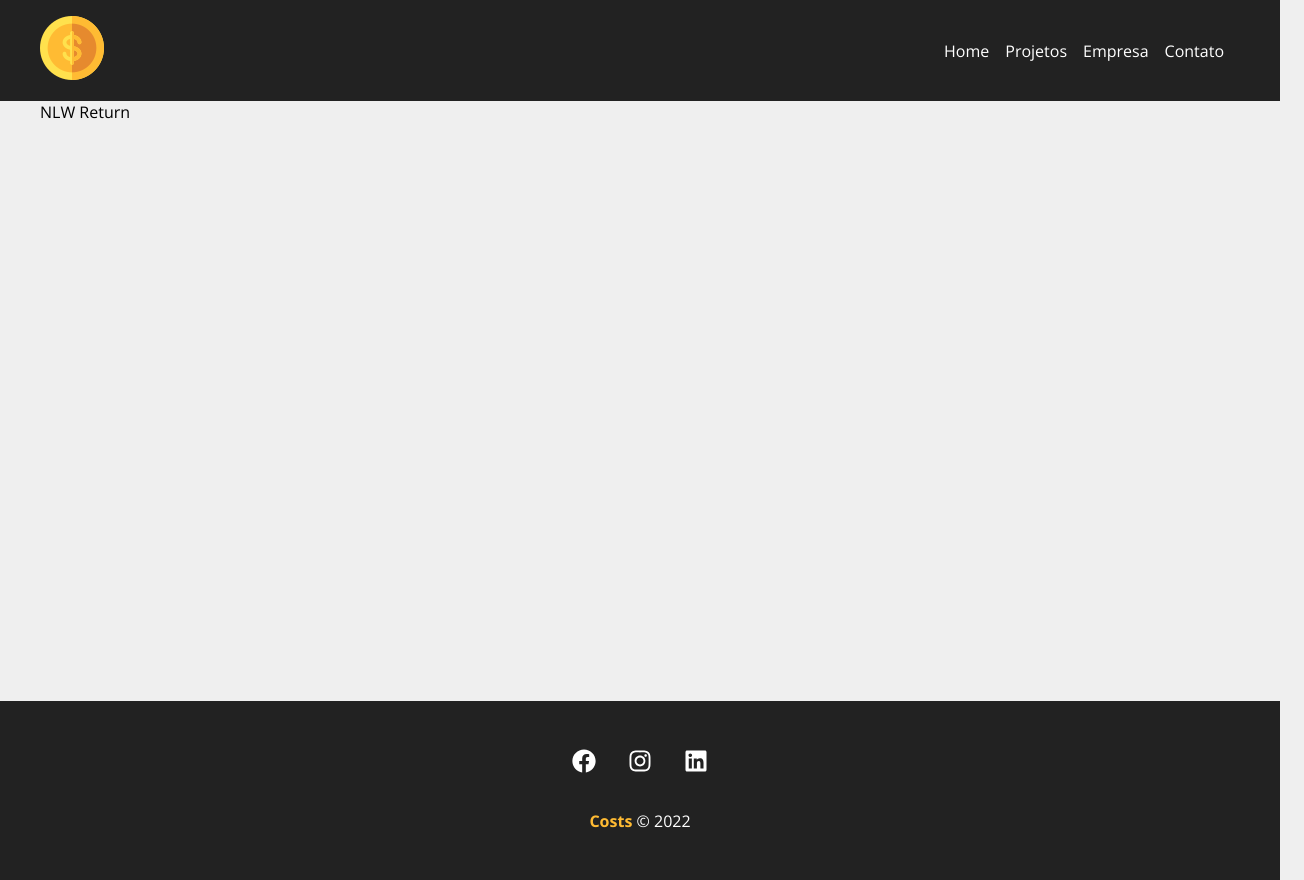
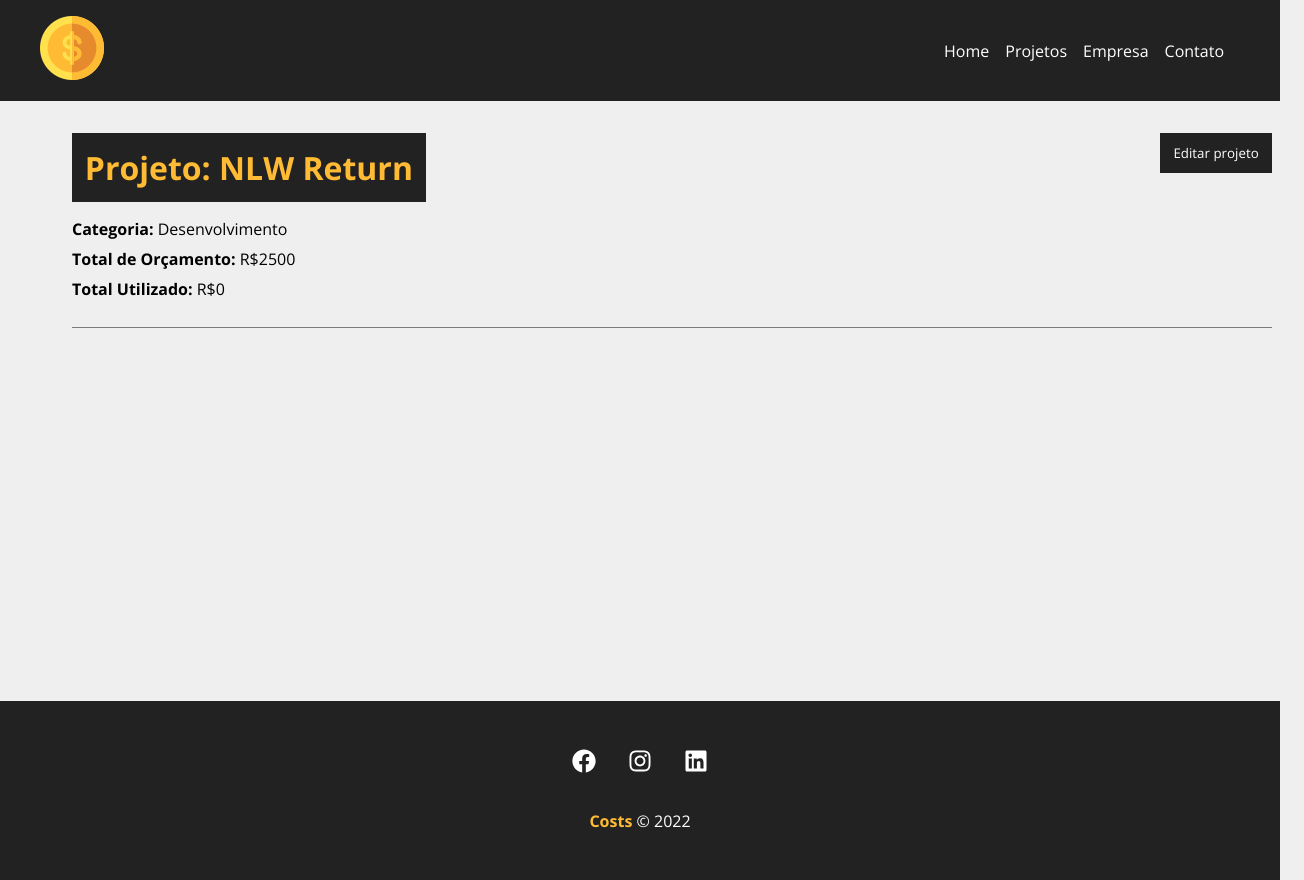
Before and after one commit to brunofelipehp/costs, a React (Create React App) app: page /project/6 in a window 1280 px wide. Shown: the whole page, 1304 px wide, since content can reach past the window. Built offline with nearby package versions, Linux system fonts and the light colour scheme; data requests are answered from the project's data file.

Commit message:
showing project details

```diff
--- a/src/components/pages/Project.jsx
+++ b/src/components/pages/Project.jsx
@@ -1,11 +1,14 @@
 import { useEffect, useState } from 'react'
 import { useParams } from 'react-router-dom'
+import { Loading } from '../layout/Loading'
+import { Container } from '../layout/Container'
 import styles from './Project.module.css'
 
 export function Project() {
   const { id } = useParams()
 
   const [project, setProject] = useState([])
+  const [showProjectForm, setShowProjectForm] = useState(false)
 
   useEffect(() => {
     fetch(`http://localhost:5000/projects/${id}`, {
@@ -19,11 +22,45 @@
         setProject(data)
       })
       .catch((err) => console.log(err))
-  }, [])
+  }, [id])
+
+  function toggleProjectForm() {
+    setShowProjectForm(!showProjectForm)
+  }
 
   return (
-    <div>
-      <p>{project.name}</p>
-    </div>
+    <>
+      {project.name ? (
+        <div className={styles.project_details}>
+          <Container customClass="column">
+            <div className={styles.details_container}>
+              <h1>Projeto: {project.name}</h1>
+              <button className={styles.btn} onClick={toggleProjectForm}>
+                {!showProjectForm ? 'Editar projeto' : 'Fechar'}
+              </button>
+              {!showProjectForm ? (
+                <div className={styles.project_info}>
+                  <p>
+                    <span>Categoria:</span> {project.category.name}
+                  </p>
+                  <p>
+                    <span>Total de Orçamento:</span> R${project.budget}
+                  </p>
+                  <p>
+                    <span>Total Utilizado:</span> R${project.cost}
+                  </p>
+                </div>
+              ) : (
+                <div className={styles.project_info}>
+                  <p>form</p>
+                </div>
+              )}
+            </div>
+          </Container>
+        </div>
+      ) : (
+        <Loading />
+      )}
+    </>
   )
 }
--- a/src/components/pages/Project.module.css
+++ b/src/components/pages/Project.module.css
@@ -0,0 +1,48 @@
+.project_details {
+  padding: 2em;
+}
+
+.project_details h1,
+.project_details h2,
+.project_details p {
+  margin-bottom: 0.5em;
+}
+
+.project_details h1 {
+  background-color: #222;
+  color: #ffbb33;
+  padding: 0.4em;
+}
+
+.project_details span {
+  font-weight: bold;
+}
+
+.details_container,
+.service_form_container {
+  border-bottom: 1px solid #7a7a7a;
+  margin-bottom: 1.2em;
+  padding-bottom: 1.2em;
+  display: flex;
+  justify-content: space-between;
+  flex-wrap: wrap;
+}
+
+.btn {
+  background-color: #222;
+  color: #fff;
+  padding: 0.5em 1em;
+  text-decoration: none;
+  transition: 0.5s;
+  cursor: pointer;
+  max-height: 40px;
+  border: none;
+}
+
+.btn:hover {
+  color: #ffbb33;
+}
+
+.project_info {
+  width: 100%;
+}
```
